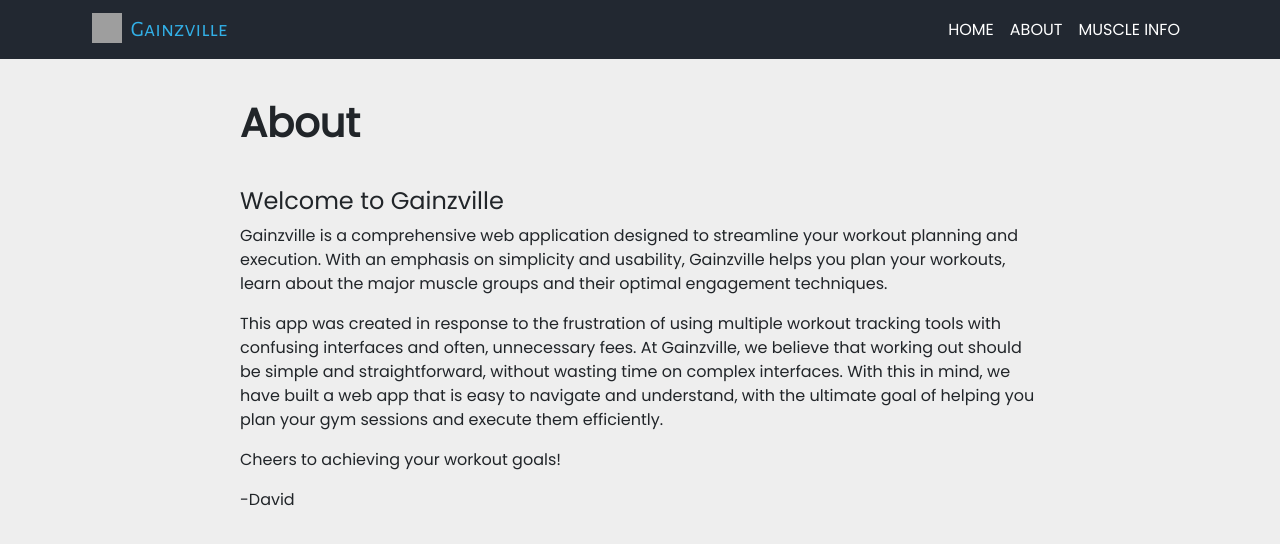
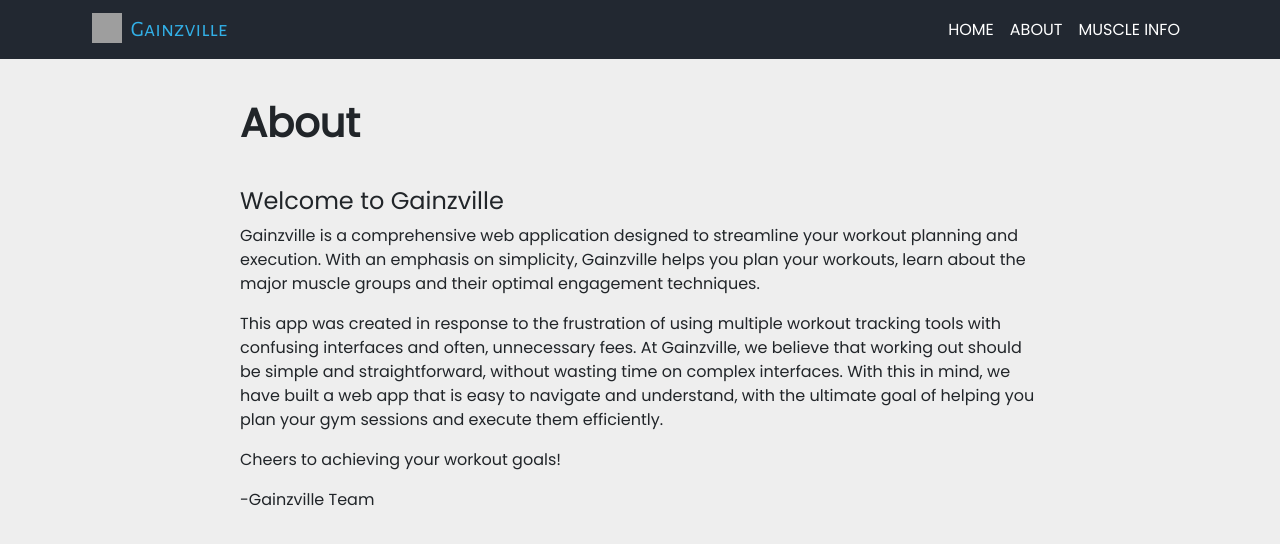
Before and after one commit to davidhlee94/workoutapp_frontend, a React (Create React App) app: page /about in a window 1280 px wide. Shown: the top 544 px of the page. Built offline with nearby package versions, Linux system fonts and the light colour scheme; grey boxes are pictures that could not be loaded; the HTML template or start-up script is replaced by a standard one.

Commit message:
changed about

```diff
--- a/src/Pages/About.js
+++ b/src/Pages/About.js
@@ -8,13 +8,13 @@ const About = () => {
             <div className="about-container">
                 <h1 className="about-header">About</h1>
                 <h4>Welcome to Gainzville</h4>
-                <p>Gainzville is a comprehensive web application designed to streamline your workout planning and execution. With an emphasis on simplicity and usability, Gainzville helps you plan your workouts, learn about the major muscle groups and their optimal engagement techniques.</p>
+                <p>Gainzville is a comprehensive web application designed to streamline your workout planning and execution. With an emphasis on simplicity, Gainzville helps you plan your workouts, learn about the major muscle groups and their optimal engagement techniques.</p>
 
                 <p>This app was created in response to the frustration of using multiple workout tracking tools with confusing interfaces and often, unnecessary fees. At Gainzville, we believe that working out should be simple and straightforward, without wasting time on complex interfaces. With this in mind, we have built a web app that is easy to navigate and understand, with the ultimate goal of helping you plan your gym sessions and execute them efficiently.
                 </p>
 
                 <p>Cheers to achieving your workout goals!</p>
-                <p>-David</p>
+                <p>-Gainzville Team</p>
             </div>
         </div>
     )
```
